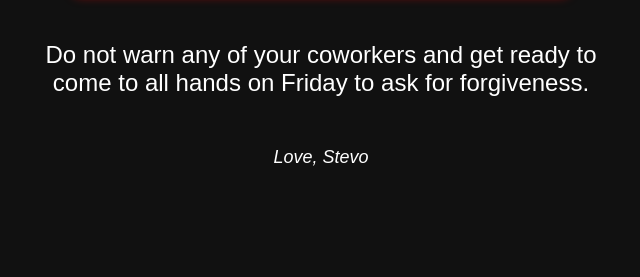
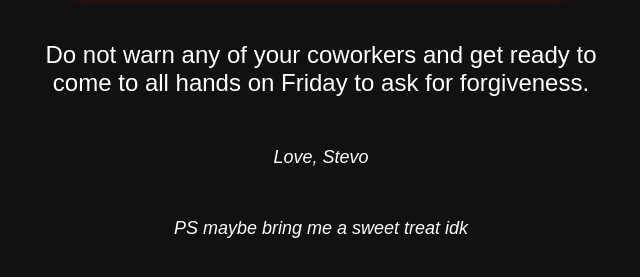
Before and after one commit to StevenT99/PhishingTest, a plain HTML site: page index.html in a window 1280 px wide. Shown: the part 1124-1401 px from the top of the page, without its empty margins (319-959 px from the left). Before the commit the page ends 1370 px from the top, so only its background shows below. Drawn offline with Linux system fonts and the light colour scheme.

Commit message:
Update index.html

```diff
--- a/index.html
+++ b/index.html
@@ -47,5 +47,7 @@
     <p>Do not warn any of your coworkers and get ready to come to all hands on Friday to ask for forgiveness.</p>
 
     <p class="footer">Love, Stevo</p>
+
+    <p class="footer">PS maybe bring me a sweet treat idk</p>
 </body>
 </html>
```
